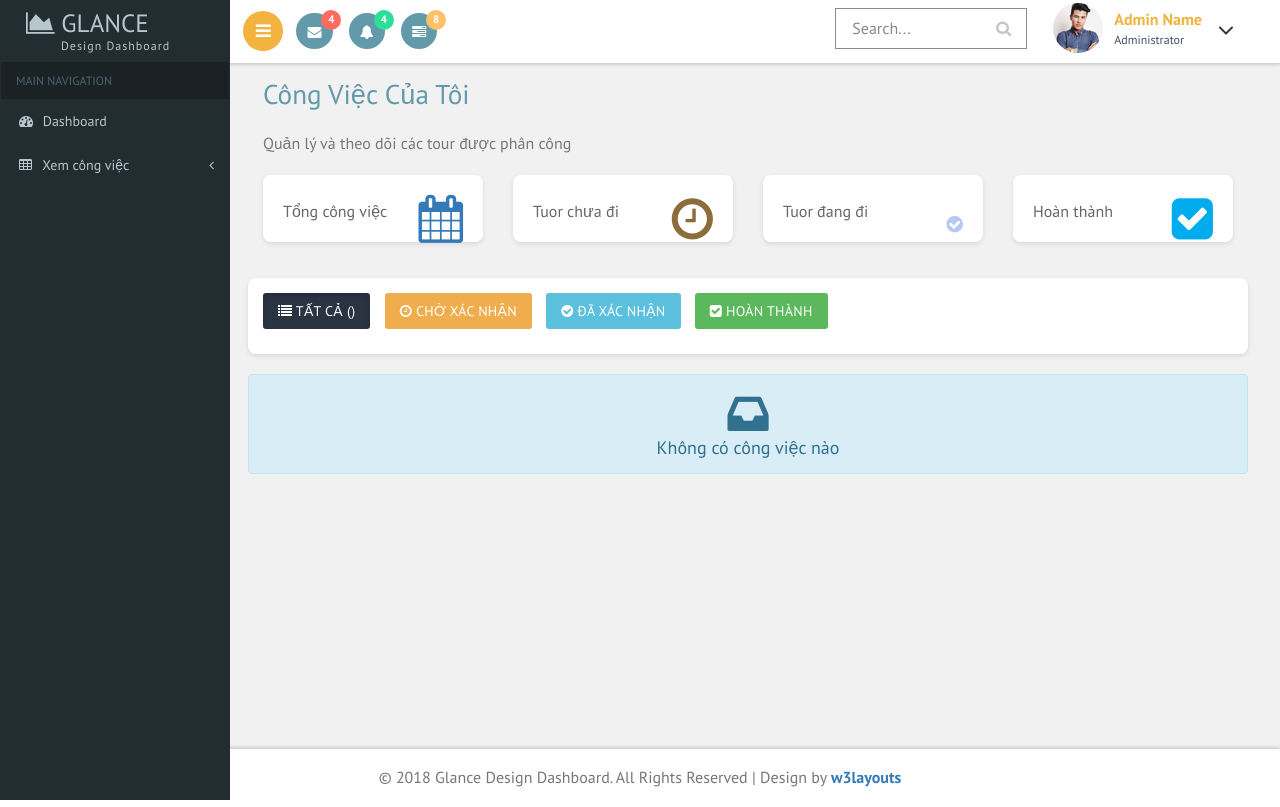
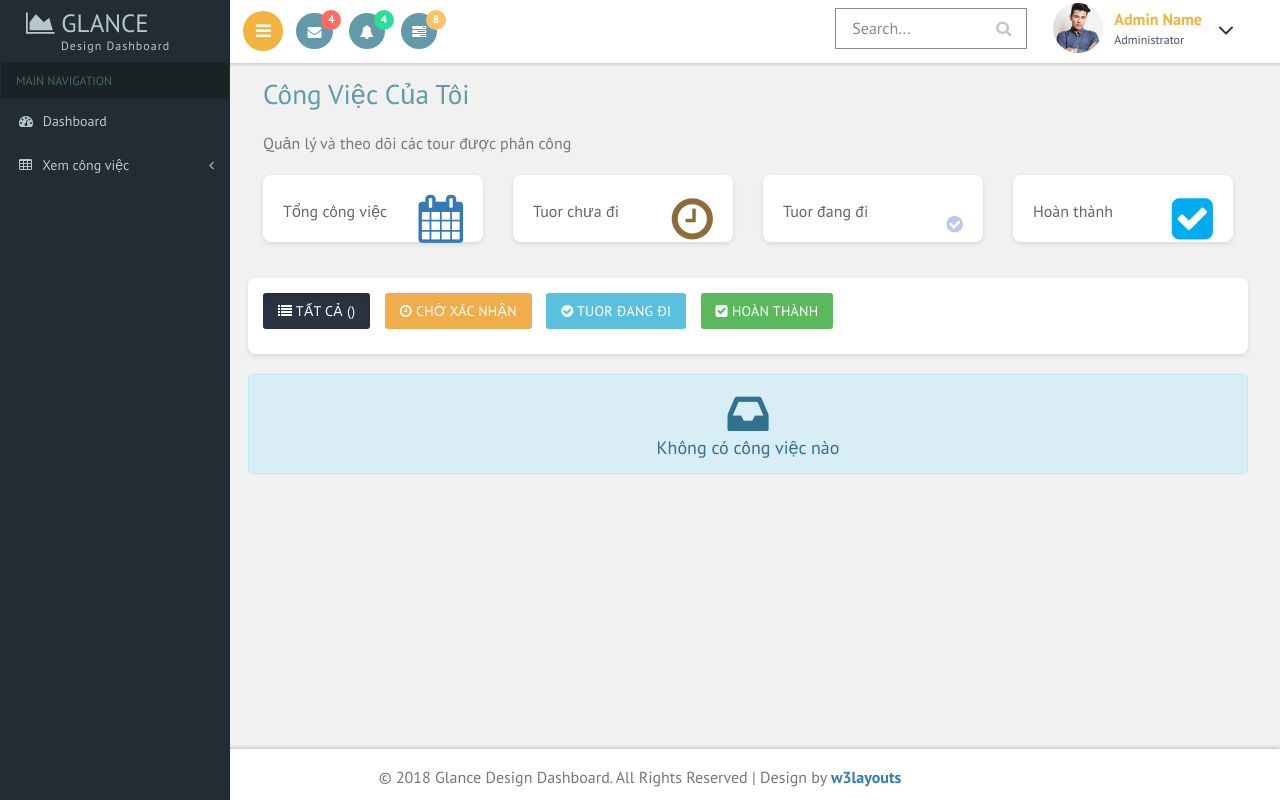
Before and after one commit to Nguyentrungtuany/duan1_n1, a PHP site: the page made by views/guides/jobGuide.php in a window 1280 px wide. Run offline with PHP 8.4, Linux system fonts and the light colour scheme; the template is opened without the code that fills it, so the values that code supplies are empty.

Commit message:
update giao diện

```diff
--- a/views/guides/jobGuide.php
+++ b/views/guides/jobGuide.php
@@ -209,7 +209,7 @@ foreach ($data as &$item) {
                 <i class="fa fa-clock-o"></i> Chờ xác nhận
             </button>
             <button class="btn btn-info filter-btn" data-filter="confirmed">
-                <i class="fa fa-check-circle"></i> Đã xác nhận
+                <i class="fa fa-check-circle"></i> Tuor đang đi
             </button>
             <button class="btn btn-success filter-btn" data-filter="completed">
                 <i class="fa fa-check-square"></i> Hoàn thành
@@ -251,8 +251,8 @@ foreach ($data as &$item) {
                                     'cancelled' => 'label-danger'
                                 ];
                                 $statusText = [
-                                    'pending' => 'Chờ xác nhận',
-                                    'confirmed' => 'Đã xác nhận',
+                                    'pending' => 'Tuor chưa đi  ',
+                                    'confirmed' => 'Tuor đang đi',
                                     'completed' => 'Hoàn thành',
                                     'cancelled' => 'Đã hủy'
                                 ];
```
